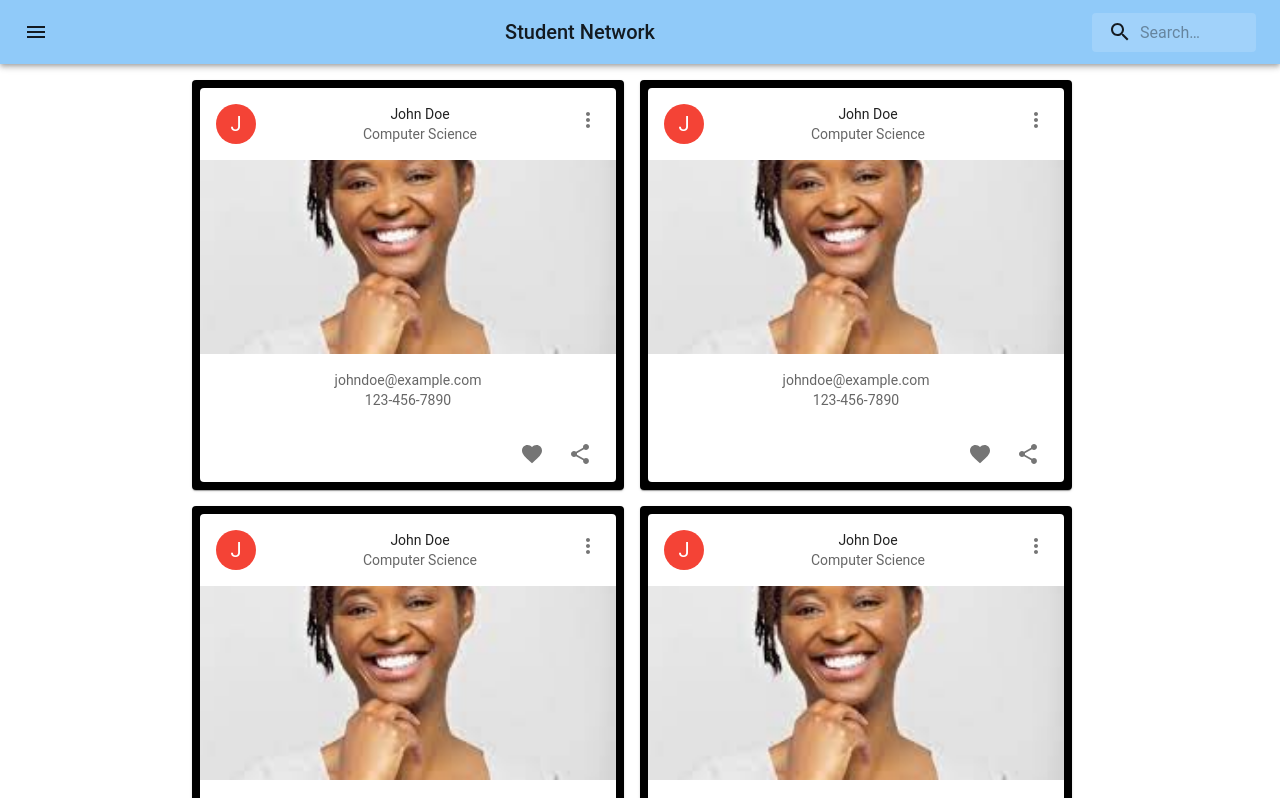
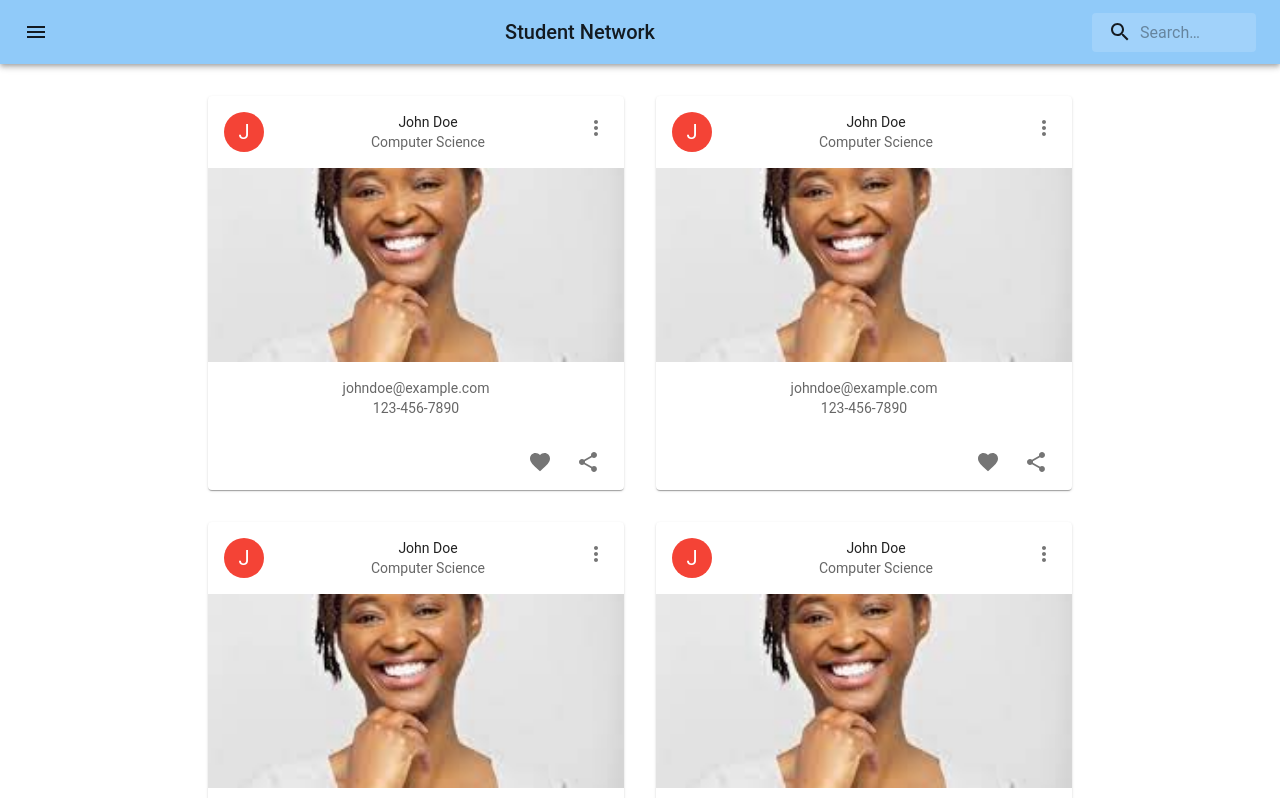
Before and after one commit to m-code-ing/student-directory-fe, a React (Create React App) app: page /students in a window 1280 px wide. Shown: the top 798 px of the page. Built offline with nearby package versions, Linux system fonts and the light colour scheme.

Commit message:
StudentProfiles: remove styled Item wrapper for card

```diff
--- a/src/components/StudentProfiles/StudentProfiles.tsx
+++ b/src/components/StudentProfiles/StudentProfiles.tsx
@@ -1,27 +1,15 @@
-import { Grid, Paper } from '@mui/material'
-import type { Theme } from '@mui/material'
-import styled from '@emotion/styled'
+import { Grid } from '@mui/material'
 import { userProfileProps } from '../mocks/studentProfileMock'
 import StudentProfileCard from './StudentProfileCard'
 
 const { name, profilePictureUrl, email, phoneNumber, major, gpa } = userProfileProps
-
-const Item = styled(Paper)(({ theme }: { theme?: Theme }) => {
-  return {
-    backgroundColor: '#000',
-    padding: theme?.spacing(1),
-    textAlign: 'center',
-    color: theme?.palette.text.secondary,
-  }
-})
 
 const StudentProfiles = (): JSX.Element => {
   const studens = [1, 2, 3, 4, 5]
   return (
     <Grid mt={1} container spacing={2} justifyContent="center">
       {studens.map((key, index) => (
-        <Grid xs={10} md={4} m={1} key={index}>
-          <Item>
+        <Grid item xs={10} md={4} m={1} key={index}>
           <StudentProfileCard
             name={name}
             profilePictureUrl={profilePictureUrl}
@@ -30,7 +18,6 @@ const StudentProfiles = (): JSX.Element => {
             major={major}
             gpa={gpa}
           />
-          </Item>
         </Grid>
       ))}
     </Grid>
```
Lines whose indentation alone changed are shown as unchanged.
